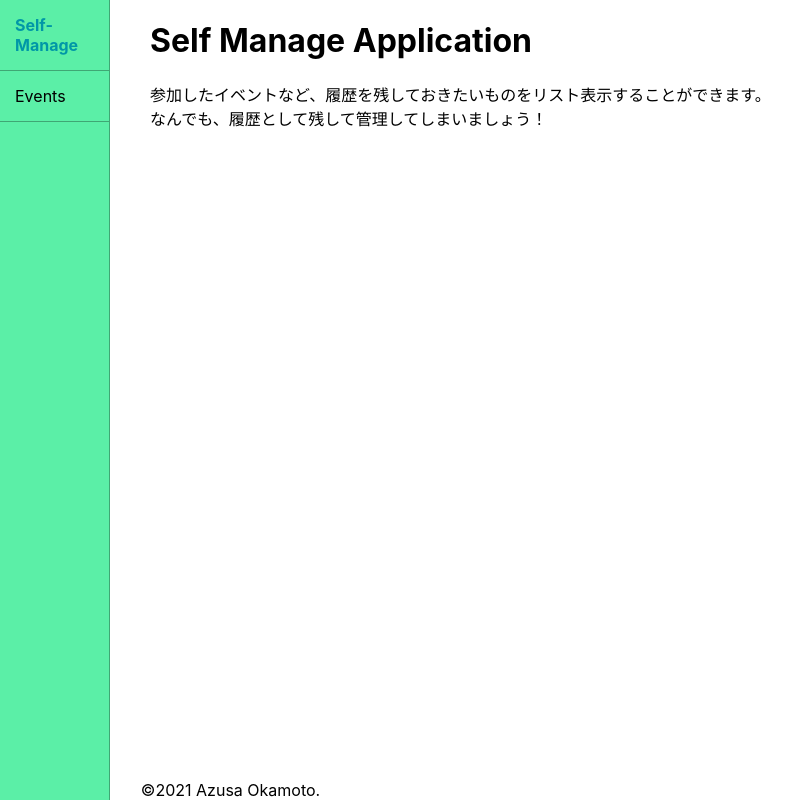
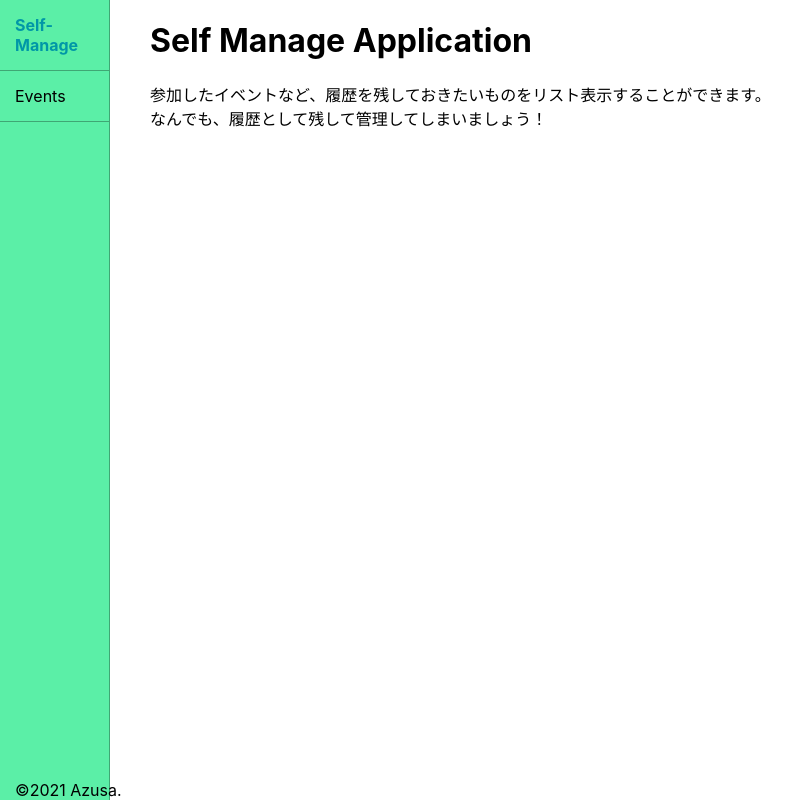
Before and after one commit to azufb/self-manage-app, a React app: page / in a window 1280 px wide. Shown: the whole page, without its empty margins (0-809 px from the left). Built offline with nearby package versions, Linux system fonts and the light colour scheme.

Commit message:
フッターのスタイル調整

```diff
--- a/src/App.js
+++ b/src/App.js
@@ -2,7 +2,6 @@ import React, { useEffect, useReducer } from 'react';
 import Navi from "./components/Navi";
 import reducer from "./reducers";
 import AppContext from './contexts/AppContext';
-import styles from "./styles/App.css";
 
 const JSON_KEYWORD = "events";
 
@@ -19,12 +18,13 @@ const App = () => {
   }, [state]);
 
   return (
-    <AppContext.Provider value={{ state, dispatch }} >
-      <div className={styles.header}>
-        <Navi />
-        <footer>&copy;2021 Azusa Okamoto.</footer>
-      </div>
-    </AppContext.Provider>
+    <div>
+      <AppContext.Provider value={{ state, dispatch }} >
+        <div>
+          <Navi />
+        </div>
+      </AppContext.Provider>
+    </div>
   );
 }
 
--- a/src/components/Navi.js
+++ b/src/components/Navi.js
@@ -18,12 +18,10 @@ const Navi = () => {
             <div className={styles.navi}>
               <NavLink exact to="/" activeClassName={styles.activeNavi}>Self-Manage</NavLink>
             </div>
-          {/*<div className={styles.navi}>
-            <Link to="/">HOME</Link>
-          </div>*/}
             <div className={styles.navi}>
               <NavLink to="/Events" activeClassName={styles.activeNavi}>Events</NavLink>
             </div>
+            <footer>&copy;2021 Azusa.</footer>
           </div>
           <Switch>
             <Route path="/Events">
--- a/src/styles/App.css
+++ /dev/null
@@ -1,14 +0,0 @@
-.App {
-  text-align: center;
-}
-
-.header {
-  min-height: 100vh;
-  display: flex;
-  flex-direction: column;
-}
-
-footer {
-  margin-top: auto;
-  padding-left: 11%;
-}
--- a/src/styles/EventList.css
+++ b/src/styles/EventList.css
@@ -2,6 +2,7 @@ table {
   width: 100%;
   border-collapse: collapse;
   margin-top: 50px;
+  margin-bottom: 50px;
 }
 
 .tableHeader {
--- a/src/styles/Navi.css
+++ b/src/styles/Navi.css
@@ -29,3 +29,10 @@ a {
   font-weight: bold;
   color: #0097a7;
 }
+
+footer {
+  width: 100%;
+  position: fixed;
+  bottom: 0%;
+  padding: 0 15px;
+}
```
Lines whose indentation alone changed are shown as unchanged.
